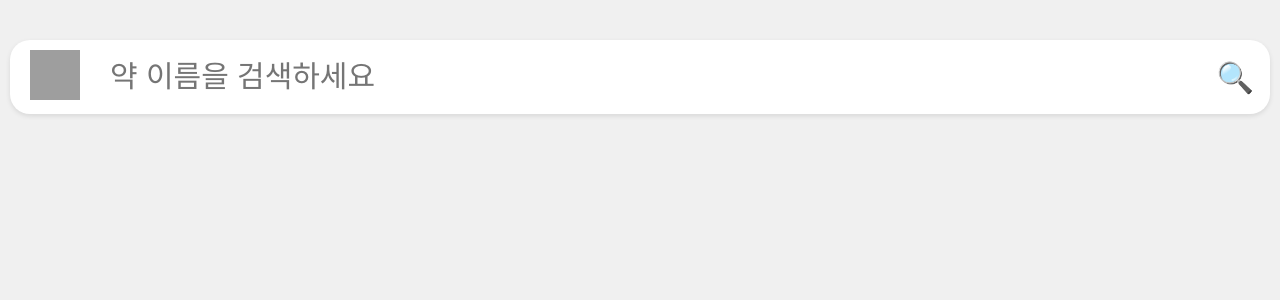
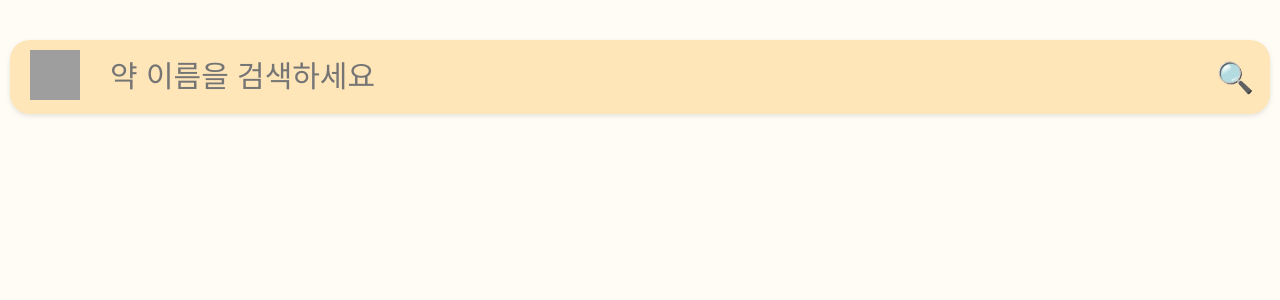
Before and after one commit to drug-prometheus/drug-master-frontend, a React (Create React App) app: page /search in a window 1280 px wide. Shown: the top 300 px of the page. Built offline with nearby package versions, Linux system fonts and the light colour scheme; grey boxes are pictures that could not be loaded.

Commit message:
feat(SearchDrugPage.js) : 색상 변경

```diff
--- a/src/Components/SearchDrugPage.js
+++ b/src/Components/SearchDrugPage.js
@@ -8,7 +8,7 @@ const MainContainer = styled.div`
   display: flex;
   flex-direction: column;
   align-items: center;
-  background-color: #f0f0f0;
+  background-color: #FFFCF5;
   padding: 40px 20px;
   min-height: 100vh;
 `;
@@ -19,7 +19,7 @@ const SearchBarContainer = styled.div`
   display: flex;
   justify-content: space-between;
   padding: 10px;
-  background-color: #ffffff;
+  background-color: #FFE6B8;
   border-radius: 20px;
   margin-bottom: 30px;
   box-shadow: 0 2px 5px rgba(0, 0, 0, 0.1);
@@ -27,6 +27,7 @@ const SearchBarContainer = styled.div`
 
 const SearchInput = styled.input`
   flex: 1;
+  background-color: #FFE6B8;
   padding: 10px;
   border: none;
   border-radius: 10px;
@@ -57,7 +58,7 @@ const DrugInfoContainer = styled.div`
 
 const DrugCard = styled.div`
   display: flex;
-  background-color: #ffffff;
+  background-color: #FFE6B8;
   padding: 15px;
   border-radius: 15px;
   box-shadow: 0 2px 5px rgba(0, 0, 0, 0.1);
```
